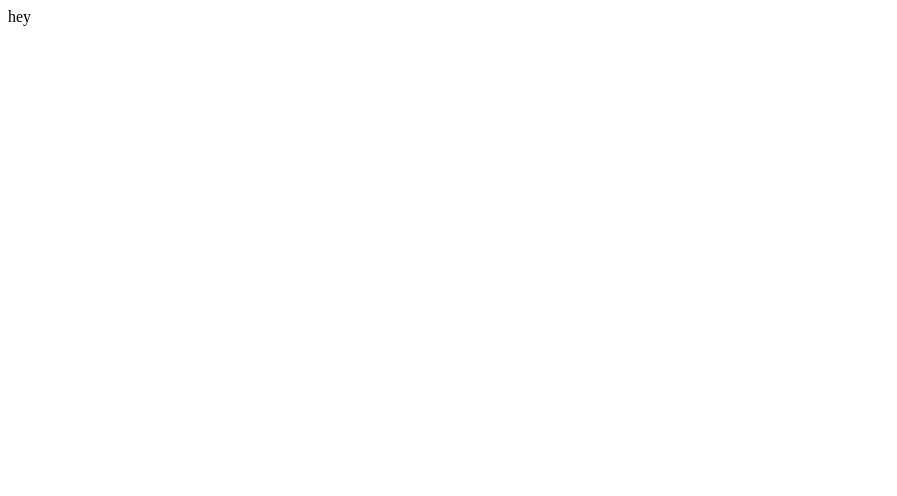
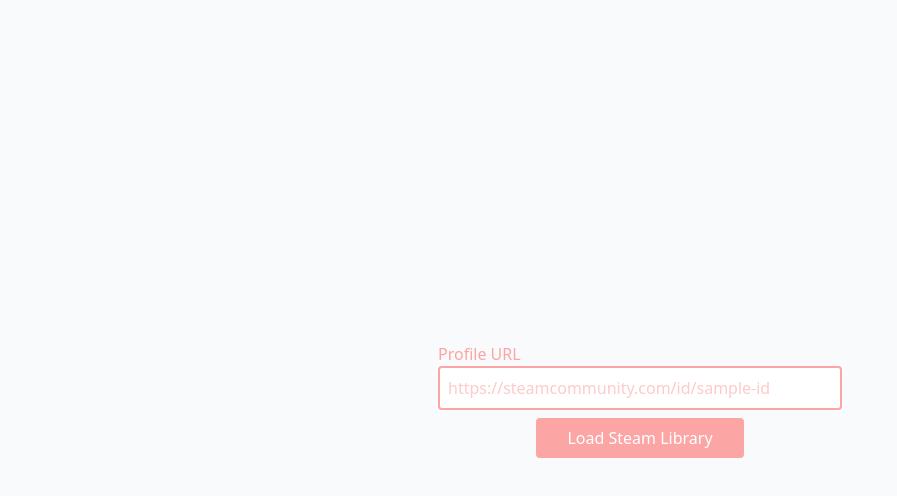
Before and after one commit to tomal00/rollib, a Preact app in the folder frontend/: page / in a window 1280 px wide. Shown: the top 496 px of the page, without its empty margins (0-897 px from the left). Built offline with nearby package versions, Linux system fonts and the light colour scheme.

Commit message:
some stuff

```diff
--- a/frontend/package.json
+++ b/frontend/package.json
@@ -7,6 +7,7 @@
 		"serve": "vite preview"
 	},
 	"dependencies": {
+		"classnames": "^2.3.1",
 		"preact": "^10.5.13"
 	},
 	"devDependencies": {
--- a/frontend/src/app.tsx
+++ /dev/null
@@ -1,3 +0,0 @@
-const App = () => <div>hey</div>
-
-export default App
--- /dev/null
+++ b/frontend/src/components/App.tsx
@@ -0,0 +1,20 @@
+import {useState} from 'preact/hooks'
+import ProfileSelection from './ProfileSelection'
+import useSteamLibrary from '../hooks/useSteamLibrary'
+
+const App = () => {
+	const [profileUrl, setProfileUrl] = useState('')
+	const {fetchSteamLibrary, steamLibrary} = useSteamLibrary(profileUrl)
+
+	return (
+		<div class="bg-gray-50 h-screen">
+			<ProfileSelection
+				onSubmit={fetchSteamLibrary}
+				profileUrl={profileUrl}
+				setProfileUrl={setProfileUrl}
+			/>
+		</div>
+	)
+}
+
+export default App
--- /dev/null
+++ b/frontend/src/components/ProfileSelection.tsx
@@ -0,0 +1,35 @@
+type Props = {
+	onSubmit: (profileUrl: string) => void
+	setProfileUrl: (profileUrl: string) => void
+	profileUrl: string
+}
+
+const ProfileSelection = ({onSubmit, profileUrl, setProfileUrl}: Props) => (
+	<div class="h-full flex justify-center items-center">
+		<div class="flex flex-col justify-center">
+			<div class="flex flex-col-reverse group text-red-300 hover:text-red-500 sm:focus-within:text-red-700">
+				<input
+					class="p-2 w-72 md:w-96 border-2 text-current color-transition border-current placeholder-red-200"
+					placeholder="https://steamcommunity.com/id/sample-id"
+					type="text"
+					onInput={(e: JSX.TargetedEvent<HTMLInputElement, Event>) =>
+						setProfileUrl(e.currentTarget.value)
+					}
+					value={profileUrl}
+				/>
+				<label class="text-current color-transition">Profile URL</label>
+			</div>
+			<button
+				// Maybe add some proper validation
+				disabled={!profileUrl}
+				onClick={() => onSubmit(profileUrl)}
+				class={
+					'w-36 md:w-48 mt-2 self-center color-transition text-white disabled:bg-red-300 disabled:cursor-not-allowed bg-red-500 hover:bg-red-700'
+				}>
+				Load Steam Library
+			</button>
+		</div>
+	</div>
+)
+
+export default ProfileSelection
--- /dev/null
+++ b/frontend/src/hooks/useSteamLibrary.ts
@@ -0,0 +1,25 @@
+import {useState} from 'preact/hooks'
+
+export default (profileUrl: string) => {
+	const [steamLibrary, setSteamLibrary] = useState([])
+	// Maybe create some api wrapper or add react-query + preact/compat
+	const fetchSteamLibrary = async () => {
+		try {
+			const {data, status} = await fetch(
+				`http://127.0.0.1:3000/dev/owned-products?profileUrl=${profileUrl}`
+			).then((res) => res.json().then((data) => ({status: res.status, data})))
+
+			if (status >= 400) throw new Error(data.message)
+
+			setSteamLibrary(data.games)
+		} catch (e) {
+			console.error(e)
+		}
+	}
+
+	return {
+		profileUrl,
+		fetchSteamLibrary,
+		steamLibrary,
+	}
+}
--- a/frontend/src/main.tsx
+++ b/frontend/src/main.tsx
@@ -1,6 +1,6 @@
 import {render} from 'preact'
-import App from './app'
+import App from './components/App'
 
-import 'tailwindcss/tailwind.css'
+import './styles.css'
 
 render(<App />, document.getElementById('app')!)
--- /dev/null
+++ b/frontend/src/styles.css
@@ -0,0 +1,13 @@
+@tailwind base;
+@tailwind components;
+@tailwind utilities;
+
+@layer base {
+    button, input {
+        @apply focus:outline-none rounded p-2 box-content;;
+    }
+  }
+
+.color-transition {
+    @apply transition-colors duration-150;
+}
--- a/frontend/tailwind.config.js
+++ b/frontend/tailwind.config.js
@@ -5,7 +5,10 @@
 		extend: {},
 	},
 	variants: {
-		extend: {},
+		extend: {
+			backgroundColor: ['disabled'],
+			cursor: ['disabled'],
+		},
 	},
 	plugins: [],
 }
```
Also changed, not shown: 2 other files (tests, documents, lock files or other folders).
